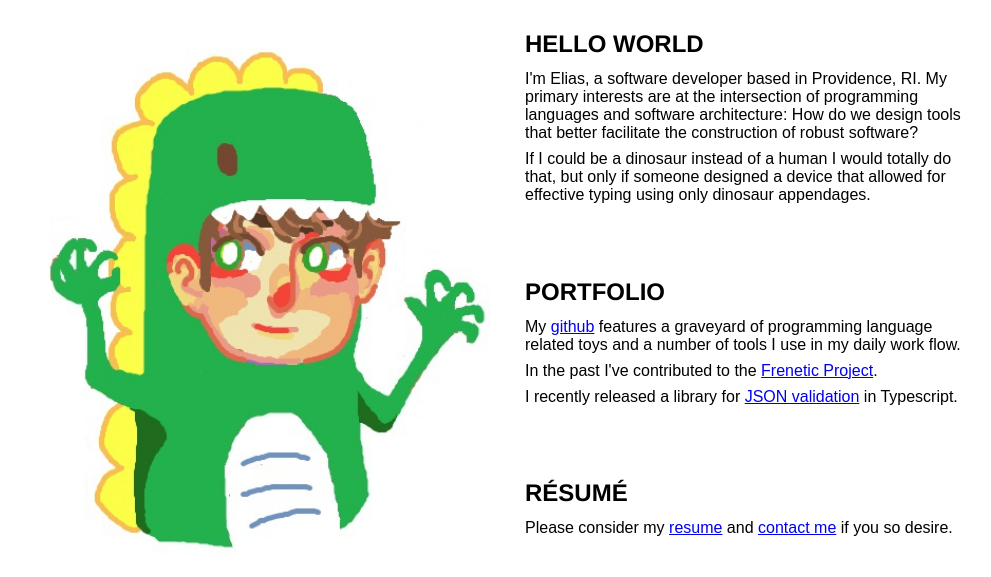
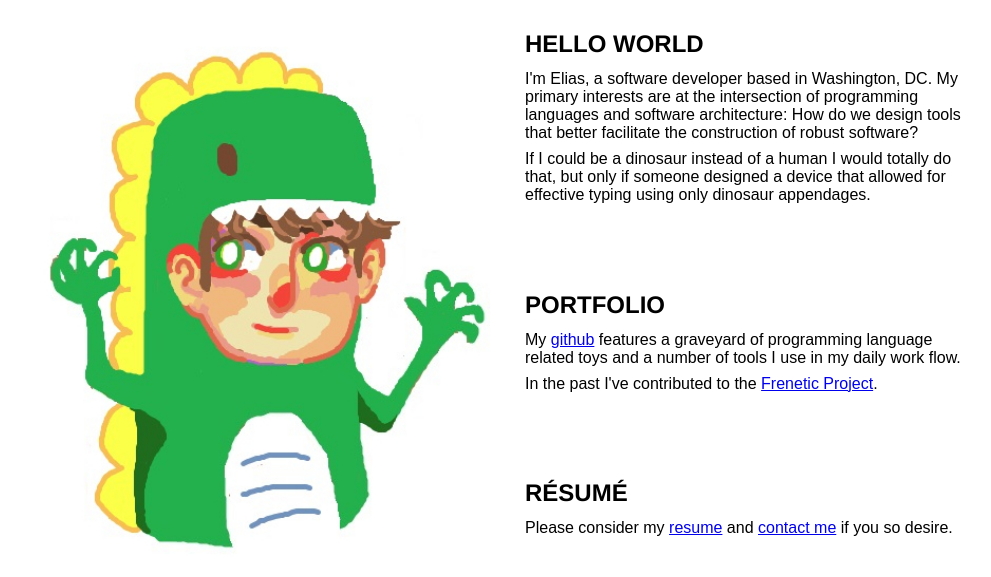
Before and after one commit to mulias/mulias.github.io, a plain HTML site: page index.html in a window 1280 px wide. Shown: the part 242-819 px from the top of the page, without its empty margins (131-1122 px from the left). Drawn offline with Linux system fonts and the light colour scheme.

Commit message:
update location and resume

```diff
--- a/index.html
+++ b/index.html
@@ -27,7 +27,7 @@
           <div class="section">
             <h2>Hello World</h2>
             <p>
-              I'm Elias, a software developer based in Providence, RI. My
+              I'm Elias, a software developer based in Washington, DC. My
               primary interests are at the intersection of programming
               languages and software architecture: How do we design tools that
               better facilitate the construction of robust software?
@@ -49,11 +49,6 @@
               In the past I've contributed to the
               <a href="https://github.com/frenetic-lang/frenetic">Frenetic Project</a>.
             </p>
-            <p>
-              I recently released a library for
-              <a href="https://github.com/mojotech/json-type-validation">JSON validation</a>
-              in Typescript.
-            </p>
           </div>
           <div class="section">
             <h2>Résumé</h2>
```
Also changed, not shown: 1 other file.
